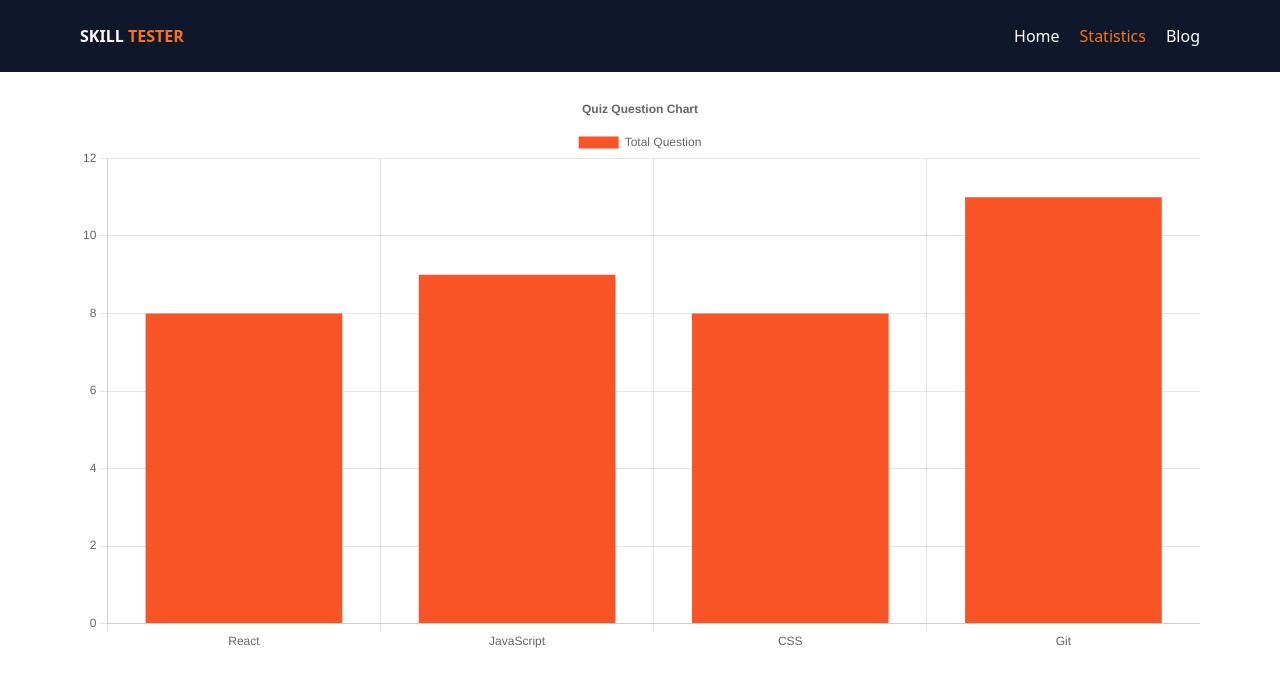
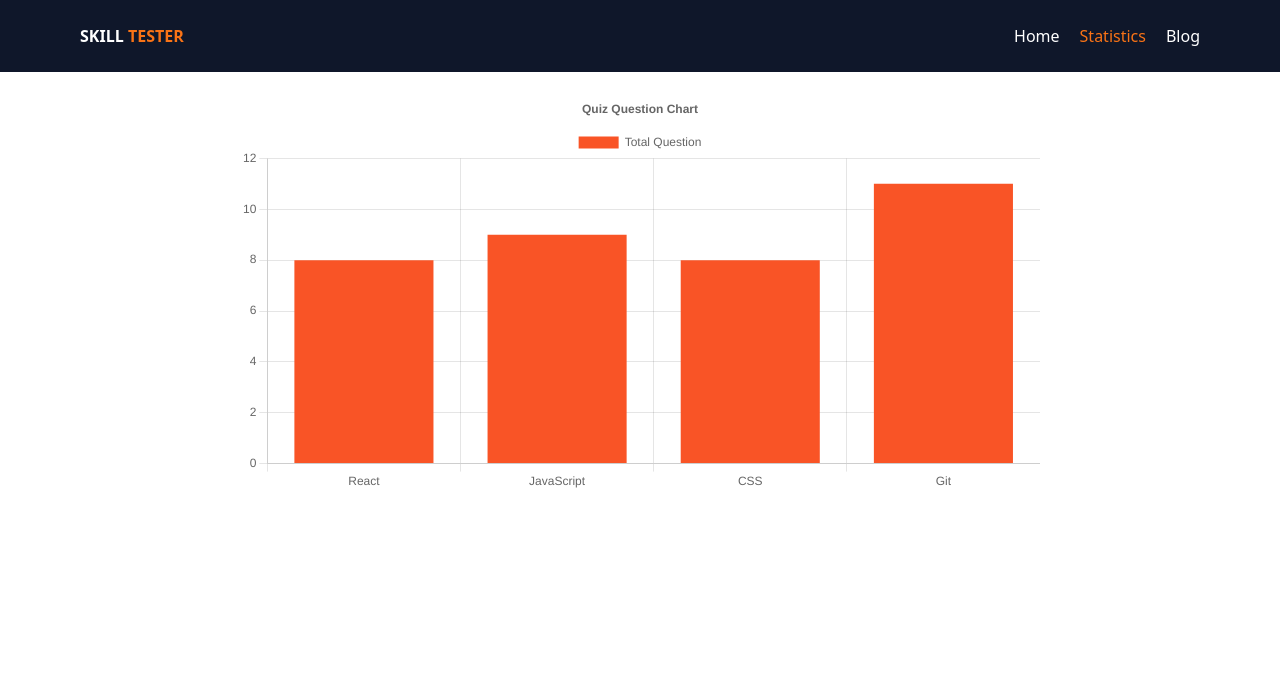
Before and after one commit to Arifulislam5577/skill-tester-app, a React (Vite) app: page /statistics in a window 1280 px wide. Shown: the top 684 px of the page. Built offline with nearby package versions, Linux system fonts and the light colour scheme.

Commit message:
readme file added

```diff
--- a/src/pages/Quiz.jsx
+++ b/src/pages/Quiz.jsx
@@ -6,6 +6,8 @@ const Quiz = () => {
   const {
     data: { name, questions },
   } = useLoaderData();
+
+  console.log(useLoaderData());
 
   const [correctAnswer, setCorrectAnswer] = useState(0);
   const [InCorrectAnswer, setInCorrectAnswer] = useState(0);
--- a/src/pages/Statistics.jsx
+++ b/src/pages/Statistics.jsx
@@ -46,9 +46,11 @@ const Statistics = () => {
     ],
   };
   return (
-    <div className="container py-5">
-      <Bar options={options} data={data} />
-    </div>
+    <section className="py-5">
+      <div className="container lg:w-3/4 mx-auto w-full">
+        <Bar options={options} data={data} />
+      </div>
+    </section>
   );
 };
 
```
Also changed, not shown: 1 other file (tests, documents, lock files or other folders).
